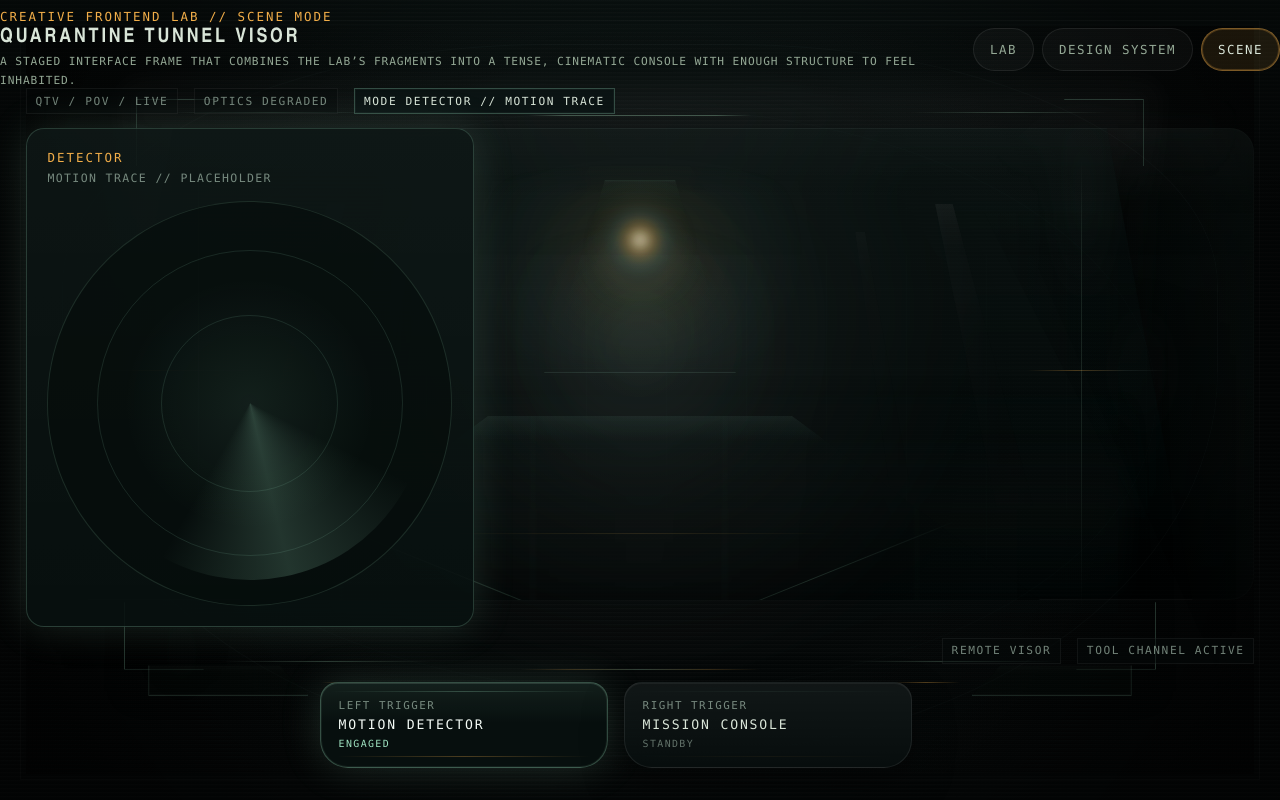
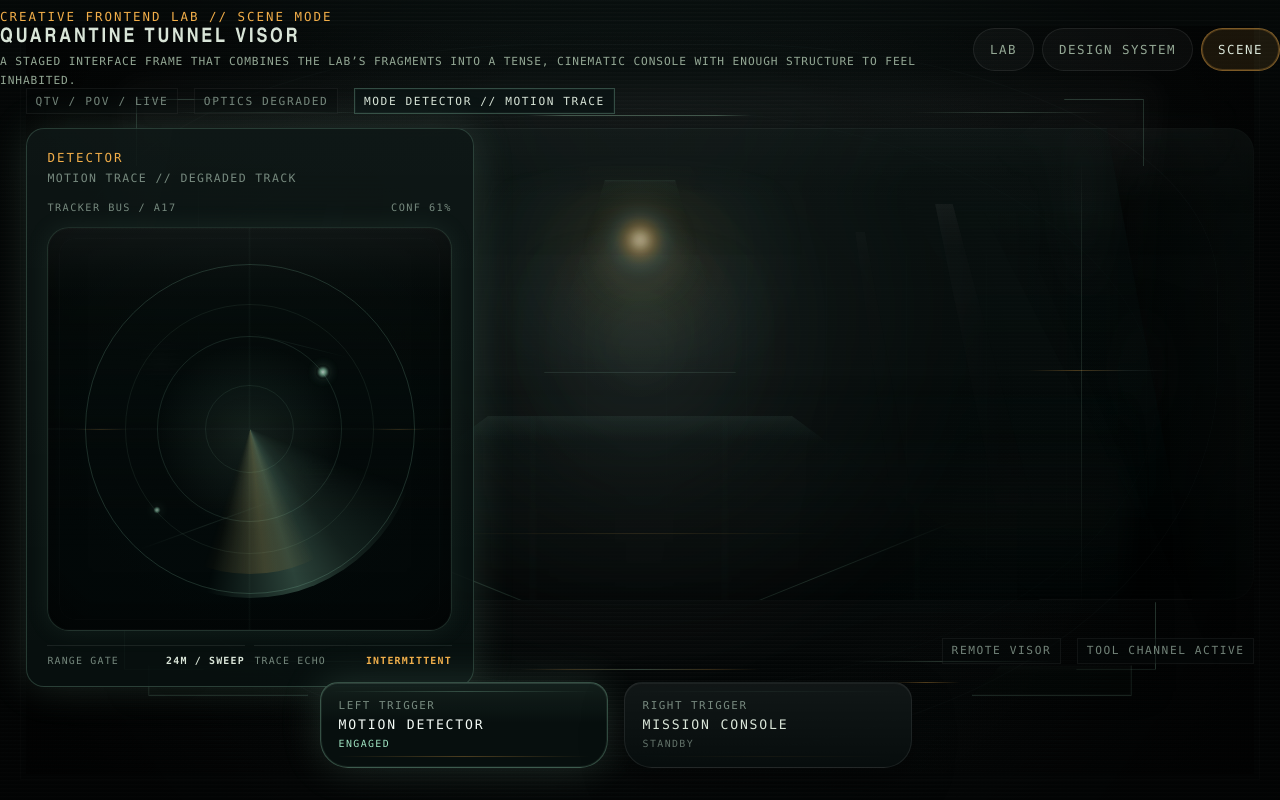
Before and after one commit to ad0v0/dev-lab, a React (Vite) app in the folder alien-hud-interface/: page / in a window 1280 px wide. Both pictures are taken after a click on the button "Toggle motion detector overlay". Built offline with nearby package versions, Linux system fonts and the light colour scheme.

Commit message:
[Alien interface] Refine motion detector

```diff
--- a/alien-hud-interface/src/scene/quarantine-tunnel-visor.tsx
+++ b/alien-hud-interface/src/scene/quarantine-tunnel-visor.tsx
@@ -175,12 +175,43 @@ export function QuarantineTunnelVisor() {
           >
             <div className="mode-panel__header">
               <p className="eyebrow">Detector</p>
-              <span className="mode-panel__state">MOTION TRACE // PLACEHOLDER</span>
+              <span className="mode-panel__state">MOTION TRACE // DEGRADED TRACK</span>
             </div>
-            <div className="detector-placeholder" aria-hidden="true">
-              <span className="detector-placeholder__arc detector-placeholder__arc--a" />
-              <span className="detector-placeholder__arc detector-placeholder__arc--b" />
-              <span className="detector-placeholder__sweep" />
+            <div className="detector-panel">
+              <div className="detector-panel__meta" aria-hidden="true">
+                <span>Tracker Bus / A17</span>
+                <span>CONF 61%</span>
+              </div>
+
+              <div className="detector-screen" aria-hidden="true">
+                <span className="detector-screen__frame detector-screen__frame--outer" />
+                <span className="detector-screen__frame detector-screen__frame--inner" />
+                <span className="detector-screen__grid detector-screen__grid--x" />
+                <span className="detector-screen__grid detector-screen__grid--y" />
+                <span className="detector-screen__ring detector-screen__ring--a" />
+                <span className="detector-screen__ring detector-screen__ring--b" />
+                <span className="detector-screen__ring detector-screen__ring--c" />
+                <span className="detector-screen__noise" />
+                <span className="detector-screen__sweep" />
+                <span className="detector-screen__beam" />
+                <span className="detector-screen__blip detector-screen__blip--primary" />
+                <span className="detector-screen__blip detector-screen__blip--secondary" />
+                <span className="detector-screen__guide detector-screen__guide--left" />
+                <span className="detector-screen__guide detector-screen__guide--right" />
+                <span className="detector-screen__trace detector-screen__trace--a" />
+                <span className="detector-screen__trace detector-screen__trace--b" />
+              </div>
+
+              <div className="detector-panel__readout">
+                <div className="detector-readout">
+                  <span>Range Gate</span>
+                  <strong>24M / SWEEP</strong>
+                </div>
+                <div className="detector-readout detector-readout--watch">
+                  <span>Trace Echo</span>
+                  <strong>INTERMITTENT</strong>
+                </div>
+              </div>
             </div>
           </section>
 
--- a/alien-hud-interface/src/styles/index.css
+++ b/alien-hud-interface/src/styles/index.css
@@ -1143,38 +1143,321 @@ button {
   letter-spacing: 0.12em;
 }
 
-.detector-placeholder {
+.detector-panel {
+  display: grid;
+  gap: 0.85rem;
+}
+
+.detector-panel__meta,
+.detector-panel__readout,
+.detector-readout {
+  display: flex;
+  align-items: center;
+}
+
+.detector-panel__meta,
+.detector-readout {
+  justify-content: space-between;
+}
+
+.detector-panel__meta {
+  color: var(--scene-color-dim);
+  font-family: var(--scene-font-label);
+  font-size: 0.64rem;
+  letter-spacing: 0.14em;
+  text-transform: uppercase;
+}
+
+.detector-screen {
   position: relative;
   aspect-ratio: 1;
+  overflow: hidden;
+  border-radius: 22px;
+  border: 1px solid rgba(159, 227, 193, 0.16);
+  background:
+    radial-gradient(circle at 50% 52%, rgba(159, 227, 193, 0.1), transparent 32%),
+    linear-gradient(180deg, rgba(255, 255, 255, 0.025), transparent 12%, rgba(3, 9, 9, 0.94) 74%),
+    rgba(5, 12, 11, 0.88);
+  box-shadow:
+    inset 0 0 0 1px rgba(255, 255, 255, 0.025),
+    inset 0 -18px 36px rgba(0, 0, 0, 0.34),
+    0 0 26px rgba(159, 227, 193, 0.08);
+}
+
+.detector-screen::before,
+.detector-screen::after {
+  content: '';
+  position: absolute;
+  inset: 0;
+  pointer-events: none;
+}
+
+.detector-screen::before {
+  background:
+    linear-gradient(180deg, rgba(255, 255, 255, 0.03), transparent 18%),
+    radial-gradient(circle at center, transparent 0 48%, rgba(0, 0, 0, 0.28) 100%);
+}
+
+.detector-screen::after {
+  inset: 0.65rem;
+  border: 1px solid rgba(255, 255, 255, 0.025);
+  border-radius: 16px;
+  opacity: 0.7;
+}
+
+.detector-screen__frame,
+.detector-screen__grid,
+.detector-screen__ring,
+.detector-screen__noise,
+.detector-screen__sweep,
+.detector-screen__beam,
+.detector-screen__blip,
+.detector-screen__guide,
+.detector-screen__trace {
+  position: absolute;
+  display: block;
+}
+
+.detector-screen__frame--outer {
+  inset: 9%;
+  border: 1px solid rgba(159, 227, 193, 0.12);
   border-radius: 50%;
-  border: 1px solid rgba(159, 227, 193, 0.14);
-  background:
-    radial-gradient(circle at center, rgba(159, 227, 193, 0.08), transparent 44%),
-    rgba(5, 12, 11, 0.6);
-}
-
-.detector-placeholder__arc,
-.detector-placeholder__sweep {
-  position: absolute;
+}
+
+.detector-screen__frame--inner {
+  inset: 19%;
+  border: 1px solid rgba(159, 227, 193, 0.08);
+  border-radius: 50%;
+}
+
+.detector-screen__grid--x,
+.detector-screen__grid--y {
   inset: 0;
-  display: block;
+  opacity: 0.18;
+}
+
+.detector-screen__grid--x {
+  background:
+    linear-gradient(90deg, transparent 49.6%, rgba(159, 227, 193, 0.16) 50%, transparent 50.4%);
+}
+
+.detector-screen__grid--y {
+  background:
+    linear-gradient(180deg, transparent 49.6%, rgba(159, 227, 193, 0.16) 50%, transparent 50.4%);
+}
+
+.detector-screen__ring {
+  border: 1px solid rgba(159, 227, 193, 0.12);
   border-radius: 50%;
 }
 
-.detector-placeholder__arc--a {
-  inset: 12%;
-  border: 1px solid rgba(159, 227, 193, 0.12);
-}
-
-.detector-placeholder__arc--b {
-  inset: 28%;
-  border: 1px solid rgba(159, 227, 193, 0.12);
-}
-
-.detector-placeholder__sweep {
-  inset: 6%;
-  background: conic-gradient(from 210deg, transparent 0 74%, rgba(159, 227, 193, 0.22) 88%, transparent 100%);
-  opacity: 0.85;
+.detector-screen__ring--a {
+  inset: 27%;
+}
+
+.detector-screen__ring--b {
+  inset: 39%;
+  opacity: 0.7;
+}
+
+.detector-screen__ring--c {
+  inset: 9%;
+  opacity: 0.46;
+}
+
+.detector-screen__noise {
+  inset: 0;
+  background:
+    radial-gradient(circle at 28% 33%, rgba(255, 255, 255, 0.045), transparent 8%),
+    radial-gradient(circle at 68% 62%, rgba(255, 255, 255, 0.026), transparent 10%),
+    repeating-linear-gradient(
+      180deg,
+      rgba(255, 255, 255, 0.018) 0,
+      rgba(255, 255, 255, 0.018) 1px,
+      transparent 2px,
+      transparent 5px
+    );
+  opacity: 0.28;
+  animation: detector-noise 2.6s steps(2) infinite;
+}
+
+.detector-screen__sweep,
+.detector-screen__beam {
+  inset: 8%;
+  border-radius: 50%;
+  transform-origin: 50% 50%;
+  animation: detector-sweep 4.2s linear infinite;
+}
+
+.detector-screen__sweep {
+  background:
+    conic-gradient(
+      from 210deg,
+      transparent 0 72%,
+      rgba(159, 227, 193, 0.12) 81%,
+      rgba(159, 227, 193, 0.3) 87%,
+      transparent 96%
+    );
+  opacity: 0.88;
+}
+
+.detector-screen__beam {
+  inset: 14%;
+  background:
+    conic-gradient(from 210deg, transparent 0 84%, rgba(242, 174, 73, 0.22) 90%, transparent 97%);
+  opacity: 0.7;
+}
+
+.detector-screen__blip {
+  width: 0.85rem;
+  aspect-ratio: 1;
+  border-radius: 50%;
+  background:
+    radial-gradient(circle, rgba(214, 232, 223, 0.95) 0, rgba(159, 227, 193, 0.7) 26%, rgba(159, 227, 193, 0.14) 56%, transparent 74%);
+  box-shadow:
+    0 0 10px rgba(159, 227, 193, 0.22),
+    0 0 24px rgba(159, 227, 193, 0.1);
+}
+
+.detector-screen__blip--primary {
+  top: 34%;
+  right: 30%;
+  animation: detector-blip-primary 2.4s ease-in-out infinite;
+}
+
+.detector-screen__blip--secondary {
+  bottom: 29%;
+  left: 26%;
+  width: 0.5rem;
+  opacity: 0.6;
+  animation: detector-blip-secondary 3.2s ease-in-out infinite;
+}
+
+.detector-screen__guide {
+  top: 50%;
+  width: 14%;
+  height: 1px;
+  background: linear-gradient(90deg, transparent, rgba(242, 174, 73, 0.26), transparent);
+  opacity: 0.62;
+}
+
+.detector-screen__guide--left {
+  left: 6%;
+}
+
+.detector-screen__guide--right {
+  right: 6%;
+}
+
+.detector-screen__trace {
+  height: 1px;
+  background: linear-gradient(90deg, transparent, rgba(159, 227, 193, 0.22), transparent);
+  opacity: 0.5;
+}
+
+.detector-screen__trace--a {
+  left: 22%;
+  right: 44%;
+  bottom: 26%;
+  transform: rotate(-20deg);
+}
+
+.detector-screen__trace--b {
+  left: 47%;
+  right: 24%;
+  top: 29%;
+  transform: rotate(14deg);
+  opacity: 0.34;
+}
+
+.detector-panel__readout {
+  gap: 0.6rem;
+}
+
+.detector-readout {
+  flex: 1;
+  gap: 0.7rem;
+  padding-top: 0.55rem;
+  border-top: 1px solid rgba(255, 255, 255, 0.08);
+  color: var(--scene-color-dim);
+  font-family: var(--scene-font-label);
+  font-size: 0.62rem;
+  letter-spacing: 0.12em;
+  text-transform: uppercase;
+}
+
+.detector-readout strong {
+  color: var(--color-text);
+  font-weight: 600;
+}
+
+.detector-readout--watch strong {
+  color: var(--scene-color-alert);
+}
+
+@keyframes detector-sweep {
+  from {
+    transform: rotate(0deg);
+  }
+
+  to {
+    transform: rotate(360deg);
+  }
+}
+
+@keyframes detector-blip-primary {
+  0%,
+  100% {
+    opacity: 0.24;
+    transform: scale(0.82);
+  }
+
+  22%,
+  58% {
+    opacity: 1;
+    transform: scale(1);
+  }
+
+  36% {
+    opacity: 0.42;
+  }
+}
+
+@keyframes detector-blip-secondary {
+  0%,
+  100% {
+    opacity: 0.12;
+    transform: scale(0.86);
+  }
+
+  18%,
+  24%,
+  66% {
+    opacity: 0.72;
+    transform: scale(1);
+  }
+
+  48% {
+    opacity: 0.18;
+  }
+}
+
+@keyframes detector-noise {
+  0%,
+  100% {
+    opacity: 0.2;
+    transform: translateY(0);
+  }
+
+  45% {
+    opacity: 0.3;
+    transform: translateY(1px);
+  }
+
+  70% {
+    opacity: 0.24;
+    transform: translateY(-1px);
+  }
 }
 
 .mission-list {
```
